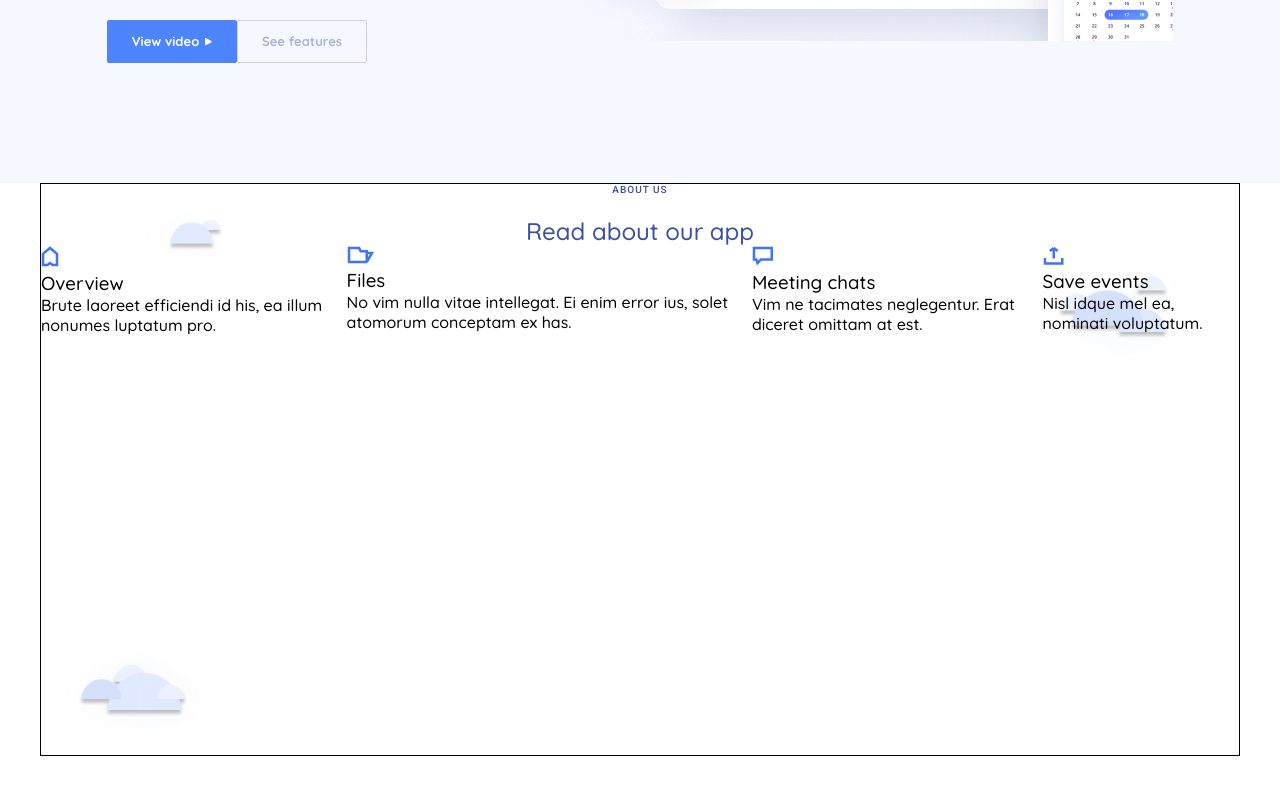
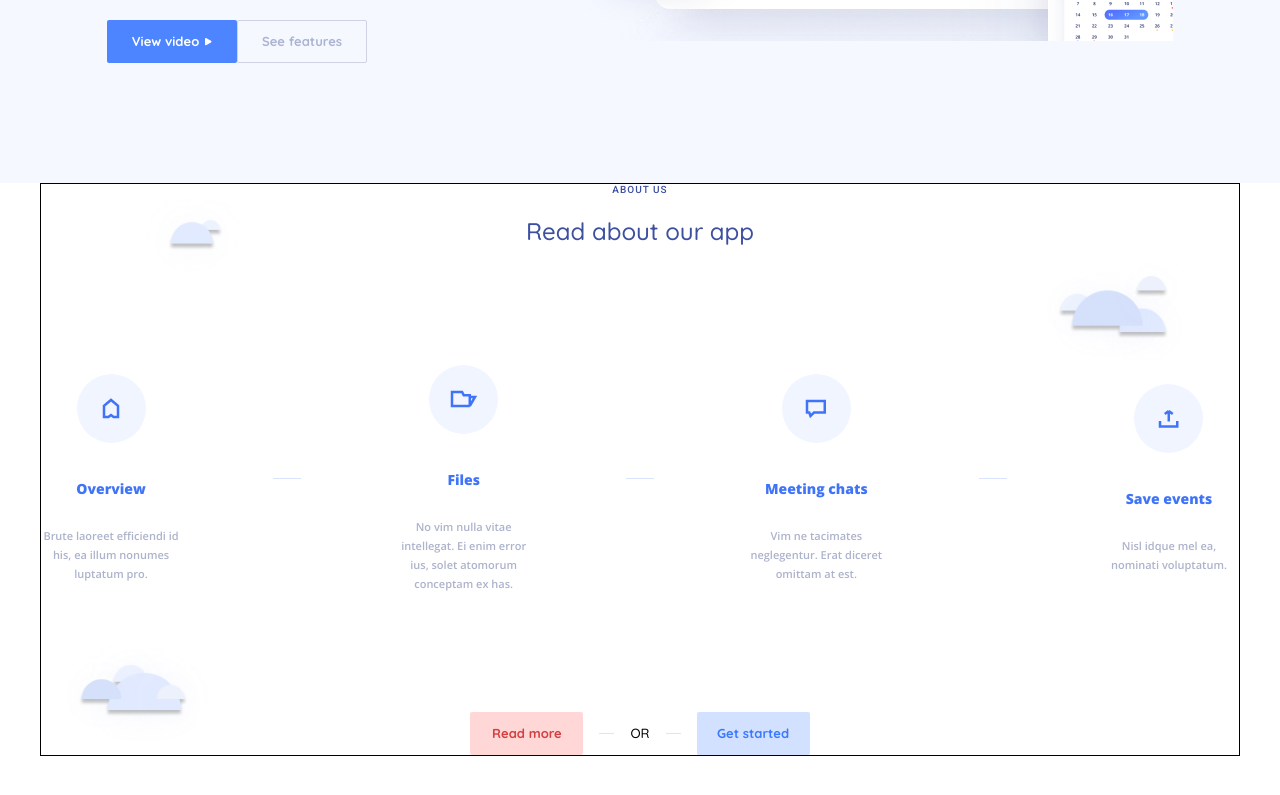
Before and after one commit to DuremarDuremar/Site00, a React (Create React App) app: page / in a window 1280 px wide. Shown: the part 1292-2087 px from the top of the page. Built offline with nearby package versions, Linux system fonts and the light colour scheme.

Commit message:
features

```diff
--- a/src/bloks/Features.jsx
+++ b/src/bloks/Features.jsx
@@ -1,6 +1,7 @@
 import React from "react";
 import styled from "styled-components";
 import TitleText from "../components/TitleText";
+import Button from "../components/Button";
 import FonImage from "../img/clouds.png";
 
 const Wrapper = styled.div`
@@ -15,12 +16,65 @@ const Content = styled.div`
   background-size: contain;
   margin: 0px auto;
   border: 1px solid black;
+  display: flex;
+  flex-direction: column;
+  justify-content: space-between;
 `;
 const Items = styled.div`
   display: flex;
+  flex-wrap: wrap;
+  align-items: center;
+  justify-content: space-between;
+  span {
+    width: 28px;
+    height: 1px;
+    background-color: #dae4fe;
+    margin: 0 19px;
+  }
 `;
-const Item = styled.div``;
-const WrapperButton = styled.div``;
+const Item = styled.div`
+  /* flex: 0 0 25%; */
+  div {
+    width: 69px;
+    height: 69px;
+    background: #f1f5ff;
+    display: flex;
+    justify-content: center;
+    align-items: center;
+    border-radius: 100%;
+    margin: 0px auto;
+  }
+  h3 {
+    margin: 33px 0 25px;
+    font-family: "Open Sans";
+    font-weight: bold;
+    font-size: 14px;
+    line-height: 25px;
+    text-align: center;
+    color: #4074f8;
+  }
+  p {
+    font-family: "Open Sans";
+    font-weight: 600;
+    font-size: 11px;
+    line-height: 19px;
+    text-align: center;
+    color: #adb3cb;
+    max-width: 140px;
+    margin: 0px auto;
+  }
+`;
+const WrapperButton = styled.div`
+  display: flex;
+  justify-content: center;
+  align-items: center;
+  span {
+    width: 15px;
+    height: 1px;
+    background-color: #dae4fe;
+    margin: 0 16px;
+  }
+`;
 
 const Features = () => {
   return (
@@ -43,7 +97,7 @@ const Features = () => {
                 <path
                   d="M2 7.87273V19H6.42105L9 17L11.5789 19H16V7.87273L9 2L2 7.87273Z"
                   stroke="#4074F8"
-                  stroke-width="2.5"
+                  strokeWidth="2.5"
                 />
               </svg>
             </div>
@@ -52,6 +106,7 @@ const Features = () => {
               Brute laoreet efficiendi id his, ea illum nonumes luptatum pro.
             </p>
           </Item>
+          <span></span>
           <Item>
             <div>
               <svg
@@ -64,7 +119,7 @@ const Features = () => {
                 <path
                   d="M19.7544 16H12.0877H9.19945H2V5.94956V2H12.0877L13.7018 5.16129H19.7544V6.96774M19.7544 16L25 6.96774H19.7544M19.7544 16V6.96774"
                   stroke="#4074F8"
-                  stroke-width="2.5"
+                  strokeWidth="2.5"
                 />
               </svg>
             </div>
@@ -74,6 +129,7 @@ const Features = () => {
               conceptam ex has.
             </p>
           </Item>
+          <span></span>
           <Item>
             <div>
               <svg
@@ -86,13 +142,14 @@ const Features = () => {
                 <path
                   d="M2 2V6.94956V13.5H4.28115L5.5 17L9 13.5H13.7018H19.7544V7.96774V2H17H12.5H2Z"
                   stroke="#4074F8"
-                  stroke-width="2.5"
+                  strokeWidth="2.5"
                 />
               </svg>
             </div>
             <h3>Meeting chats</h3>
             <p>Vim ne tacimates neglegentur. Erat diceret omittam at est.</p>
           </Item>
+          <span></span>
           <Item>
             <div>
               <svg
@@ -105,7 +162,7 @@ const Features = () => {
                 <path
                   d="M2 11.9677V17.5H4.28115H9H13.7018H19.2544V11.9677M6.75439 5L10.7544 2M14.7544 5L10.7544 2M10.7544 2V12.5"
                   stroke="#4074F8"
-                  stroke-width="2.5"
+                  strokeWidth="2.5"
                 />
               </svg>
             </div>
@@ -113,7 +170,17 @@ const Features = () => {
             <p>Nisl idque mel ea, nominati voluptatum.</p>
           </Item>
         </Items>
-        <WrapperButton></WrapperButton>
+        <WrapperButton>
+          <Button background="#FFD7D7" color="#D43F3F">
+            <p>Read more</p>
+          </Button>
+          <span></span>
+          <h5>OR</h5>
+          <span></span>
+          <Button>
+            <p>Get started</p>
+          </Button>
+        </WrapperButton>
       </Content>
     </Wrapper>
   );
```
